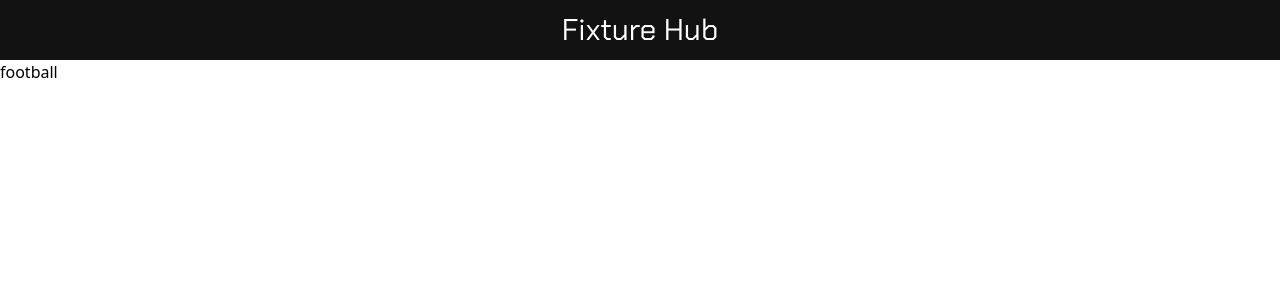
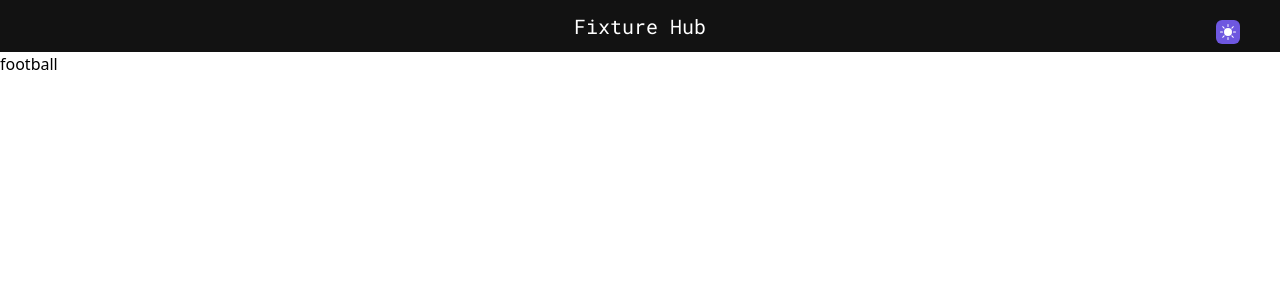
Before and after one commit to poudelsanchit/FixtureHub, a React (Vite) app: page / in a window 1280 px wide. Shown: the top 300 px of the page. Built offline with nearby package versions, Linux system fonts and the light colour scheme.

Commit message:
feat: :sparkles: Navbar

```diff
--- a/src/Componnets/Navbar.jsx
+++ b/src/Componnets/Navbar.jsx
@@ -28,9 +28,9 @@ const Navbar = () => {
     }, [])
 
     return (
-        <div className='font-Chakra text-primary-text bg-navbar-bg pt-3 pb-3 top-0 sticky z-99999'>
+        <div className=' text-primary-text bg-navbar-bg pt-3 pb-3 top-0 sticky z-99999'>
             <div className="flex justify-around ">
-                <div className="text-3xl">
+                <div className="text-xl font-Roboto">
                     Fixture Hub
                 </div>
                 <div className=" text-xl gap-16 pt-2 hidden">
@@ -58,7 +58,7 @@ const Navbar = () => {
                 {/* <div className='text-2xl pt-2 font-extrabold text-button'>
                     <FiUser />
                 </div> */}
-                <button onClick={handleThemeSwitcher} className='p-1 hidden bg-button hover:bg-button-hover absolute top-5 right-16 rounded-md md:right-5 lg:right-10'>
+                <button onClick={handleThemeSwitcher} className='p-1  bg-button hover:bg-button-hover absolute top-5 right-8 rounded-md md:right-5 lg:right-10'>
                     {
                         theme == 'light' ? <BsMoonFill />
                             : <BsSunFill />
```
